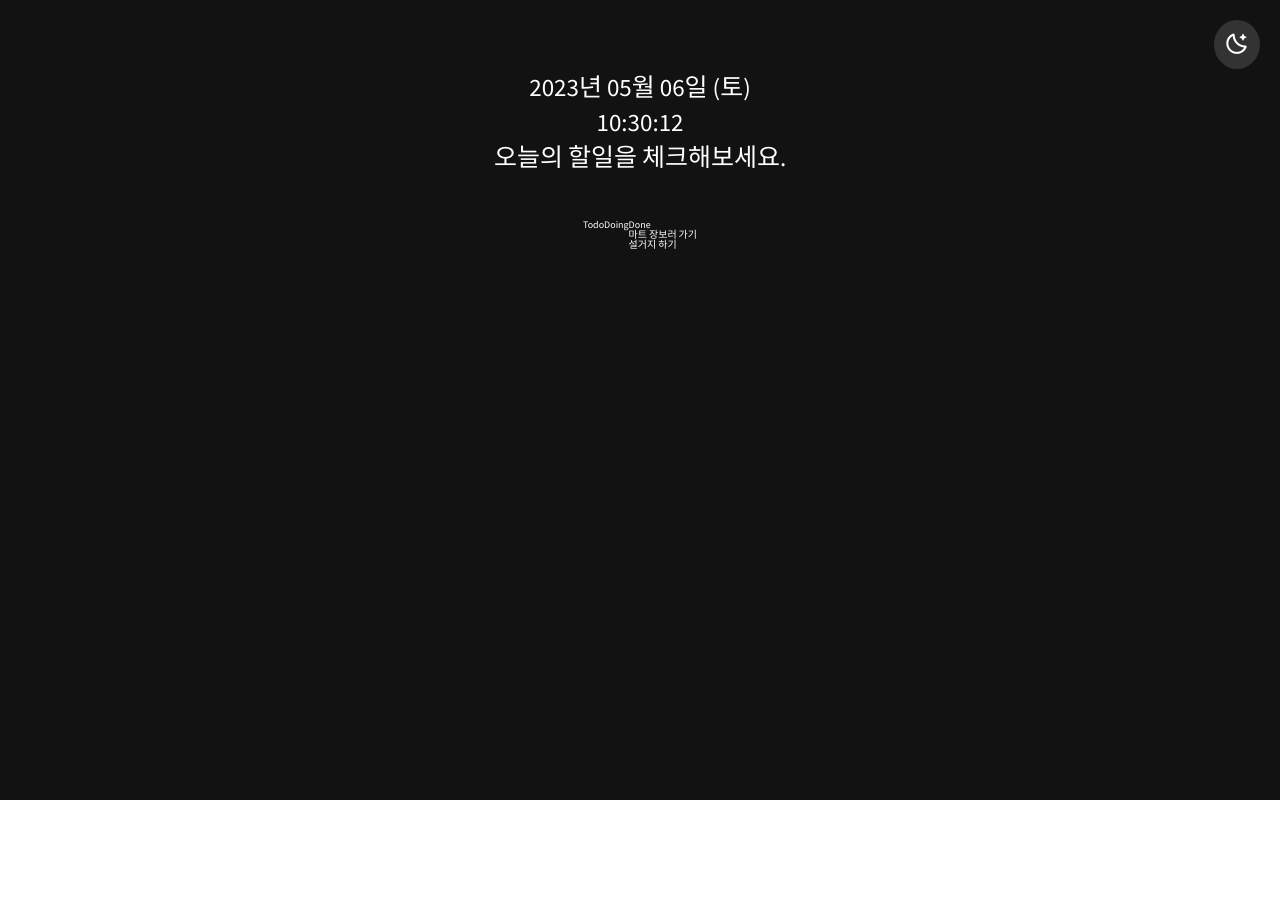
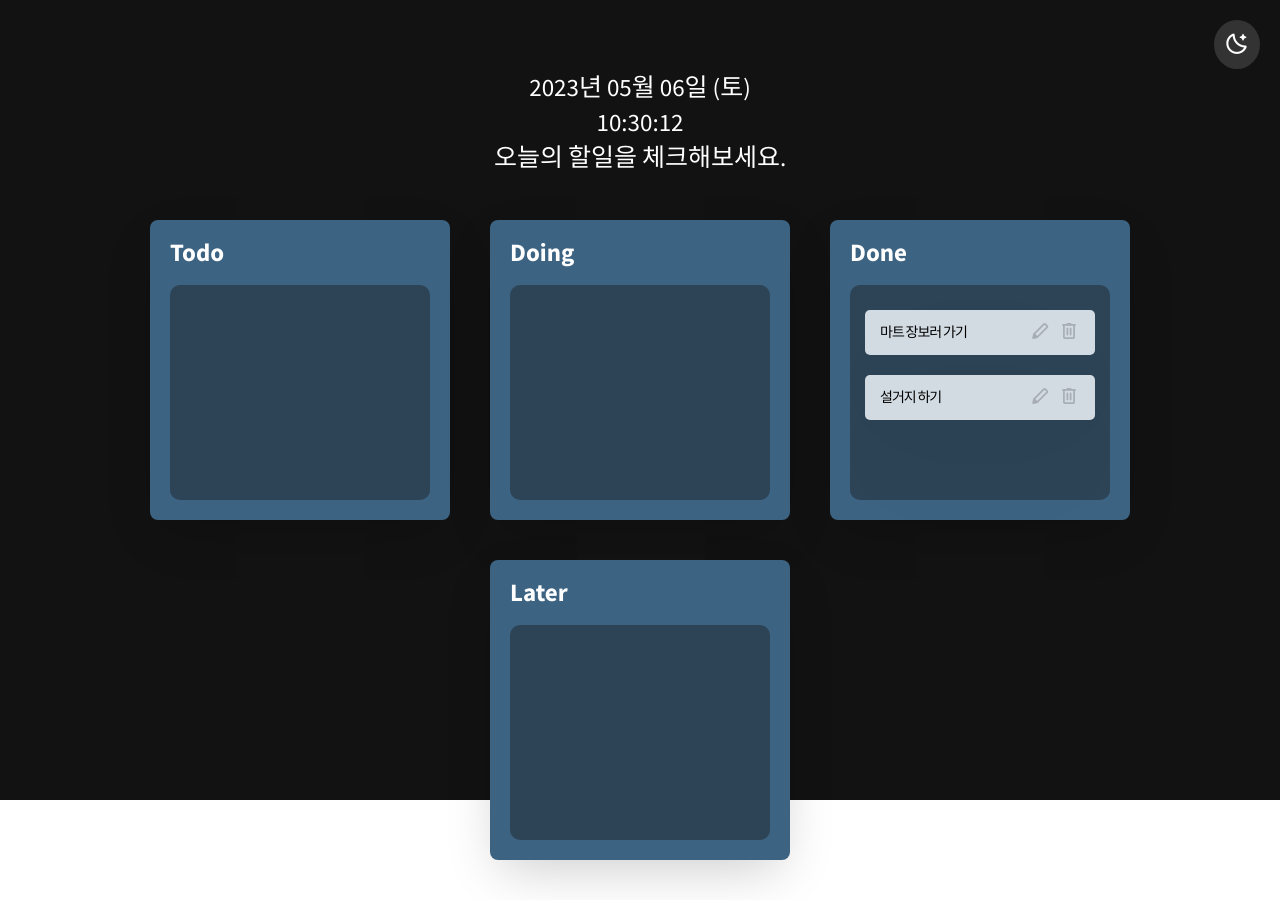
Before and after one commit to fbc93/time-rabbit-todo-app, a React (Create React App) app: page / in a window 1280 px wide. Before the commit the page ends 800 px from the top, so only its background shows below. Built offline with nearby package versions, Linux system fonts and the light colour scheme.

Commit message:
Design: 보드 투두 컴포넌트 스타일 작업

```diff
--- a/src/atoms.ts
+++ b/src/atoms.ts
@@ -18,7 +18,7 @@ export const toDoState = atom<ToDoState>({
       {
         id:2,
         content:"설거지 하기"
-      }
+      },
     ],
   }
 });
@@ -28,7 +28,8 @@ export const boardState = atom<string[]>({
   default: [
    'Todo',
    'Doing',
-   'Done'
+   'Done',
+   'Later'
   ]
 });
 
--- a/src/components/board.tsx
+++ b/src/components/board.tsx
@@ -8,9 +8,39 @@ interface BoardProps {
   toDos: ToDo[];
 }
 
-const Wrapper = styled.div``;
-const BoardTitle = styled.div``;
-const TodoList = styled.div``;
+const Wrapper = styled.div`
+  background-color: ${(props) => props.theme.boardBg};
+  width:300px;
+  min-height:300px;
+  margin:0em 2em 4em 2em;
+  padding:2em;
+  box-sizing:border-box;
+  border-radius:0.8em;
+  box-shadow: rgba(0, 0, 0, 0.2) 0px 18px 50px -10px;
+  display: flex;
+  flex-direction: column;
+`;
+
+const BoardTitle = styled.div`
+  display:flex;
+  justify-content:space-between;
+  align-items:center;
+  margin-bottom:2em;
+
+  .title {
+    font-size:2.5rem;
+    font-weight:bold;
+  }
+`;
+
+const TodoList = styled.div`
+  display:flex;
+  flex-direction:column;
+  background-color:${(props) => props.theme.droppable};
+  flex-grow:1;
+  padding:1.5rem;
+  border-radius:1em;
+`;
 
 const Board = ({ index, boardId, toDos }: BoardProps) => {
 
@@ -23,7 +53,9 @@ const Board = ({ index, boardId, toDos }: BoardProps) => {
           {...provided.draggableProps}
           {...provided.dragHandleProps}
         >
-          <BoardTitle>{boardId}</BoardTitle>
+          <BoardTitle>
+            <div className="title">{boardId}</div>
+          </BoardTitle>
 
           {/* To Do : Droppable */}
           <Droppable droppableId={boardId}>
--- a/src/components/body.tsx
+++ b/src/components/body.tsx
@@ -7,10 +7,10 @@ import Board from "./board";
 
 const BoardList = styled.div`
   padding:0 2.5em;
-  width:100%;
+  max-width:100%;
   margin:0 auto;
   display:flex;
-  flex-direction:row;
+  flex-flow: wrap;
   justify-content:center;
 `;
 
--- a/src/components/todo.tsx
+++ b/src/components/todo.tsx
@@ -1,7 +1,59 @@
 import { Draggable } from "react-beautiful-dnd";
 import styled from "styled-components";
 
-const Wrapper = styled.div``;
+const Wrapper = styled.div`
+  background-color:${(props) => props.theme.todoBg};
+  padding:10px 15px;
+  margin:1em 0;
+  border-radius:0.5em;
+  display:flex;
+  justify-content:space-between;
+  align-items:center;
+  box-shadow: rgba(50, 50, 93, 0.25) 0px 50px 100px -20px, rgba(0, 0, 0, 0.3) 0px 30px 60px -30px;
+
+  &:hover {
+    button {
+      opacity:1;
+    }
+  }
+`;
+
+const ToDoContent = styled.div`
+  color:${(props) => props.theme.onTodo};
+  font-weight:normal;
+  font-size:1.4rem;
+  letter-spacing:-1px;
+  width:calc(100% - 65px);
+  line-height:1.5;
+`;
+
+const ButtonList = styled.div`
+  margin-left:1em;
+`;
+
+const Button = styled.button`
+  background-color:transparent;
+  border:none;
+  color:${(props) => props.theme.onTodo};
+  transition: opacity 0.2s ease-in-out;
+  opacity:0.2;
+  cursor:pointer;
+  padding:0;
+  margin-right:0.5em;
+  &:last-child {
+    margin-right:0;
+  }
+
+  &:hover {
+    span {
+      color: ${(props) => props.theme.delete};
+    }
+  }
+
+  span {
+    font-size:2.2rem;
+  }
+`;
 
 interface ToDoProps {
   toDoId: number;
@@ -19,7 +71,17 @@ const Todo = ({ toDoId, toDoContent, index }: ToDoProps) => {
           {...provided.draggableProps}
           {...provided.dragHandleProps}
         >
-          {toDoContent}
+          <ToDoContent>{toDoContent}</ToDoContent>
+
+          <ButtonList>
+            <Button>
+              <span className="material-symbols-rounded">stylus</span>
+            </Button>
+            <Button>
+              <span className="material-symbols-rounded">delete</span>
+            </Button>
+          </ButtonList>
+
         </Wrapper>
       )}
 
--- a/src/theme.ts
+++ b/src/theme.ts
@@ -3,6 +3,11 @@ import { DefaultTheme } from "styled-components";
 export const darkTheme:DefaultTheme = {
   bg:"#121212",
   onBg:"#ffffff",
+  boardBg:"rgba(60, 99, 130,1.0)",
+  droppable:"rgba(30, 39, 46,0.5)",
+  todoBg: "rgba(210, 218, 226,1.0)",
+  onTodo:"rgba(0,0,0,1)",
+  delete: "tomato",
   button:"#333333"
 
 }
@@ -10,5 +15,10 @@ export const darkTheme:DefaultTheme = {
 export const lightTheme:DefaultTheme = {
   bg:"#ffffff",
   onBg:"#121212",
+  boardBg:"rgba(130, 204, 221, 0.5)",
+  droppable:"rgba(130, 204, 221,0.5)",
+  todoBg: "rgba(255, 255, 255,1.0)",
+  onTodo:"rgba(47, 53, 66,1.0)",
+  delete:"tomato",
   button:"#efefef"
 }
```
